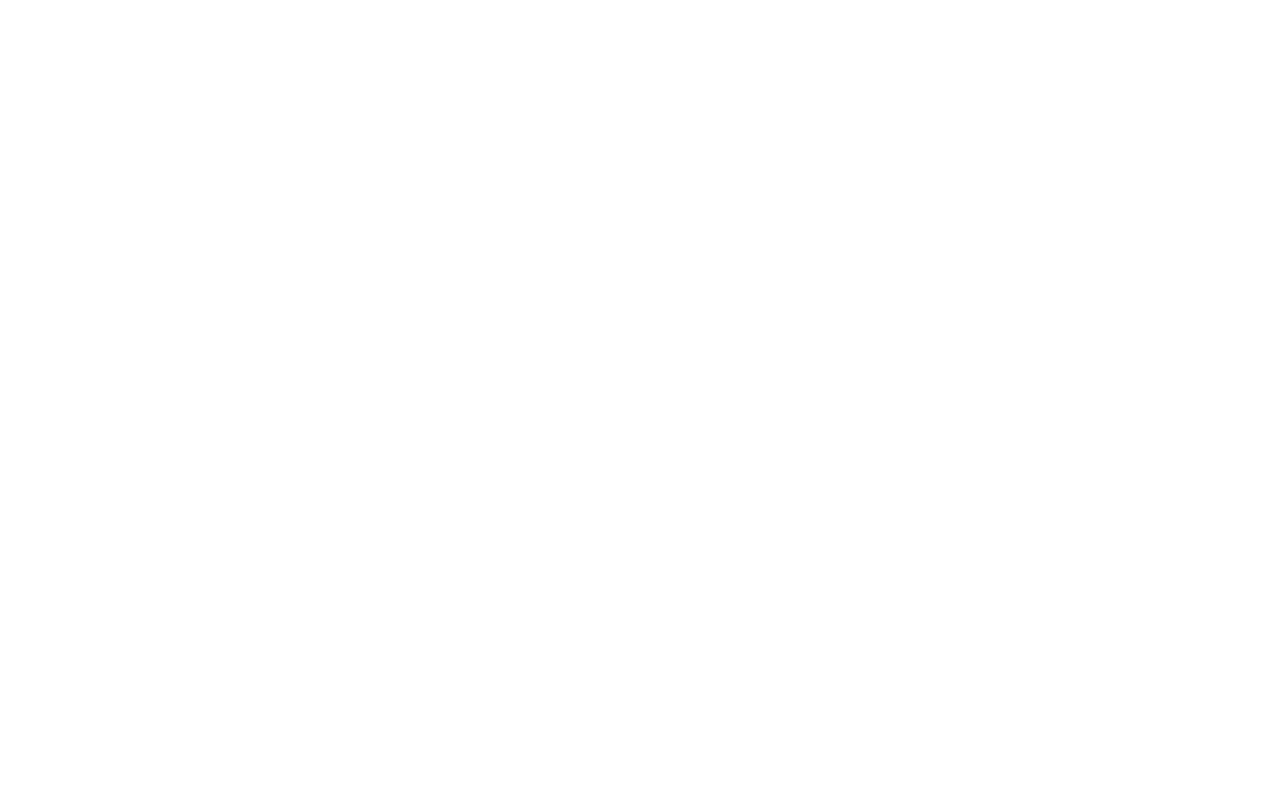
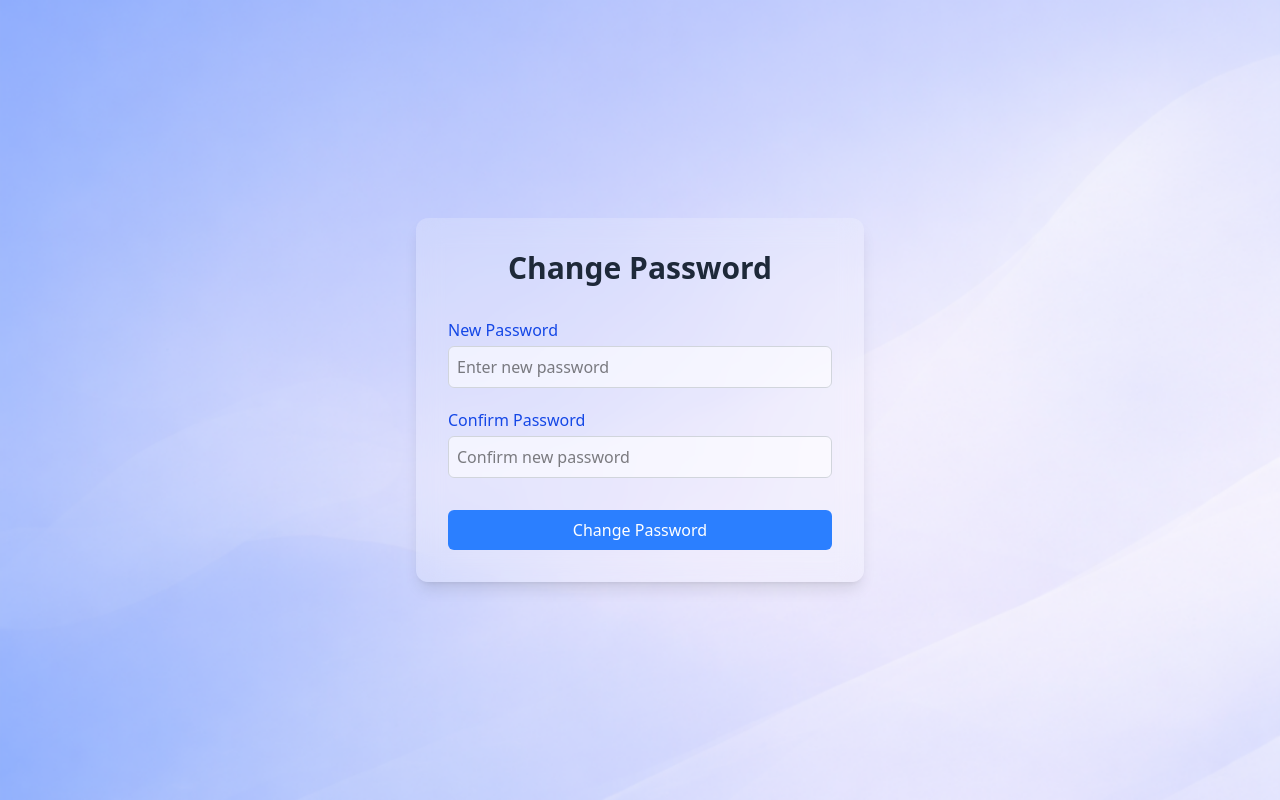
Before and after one commit to udaysinh-bodare/courseProject, a React (Vite) app in the folder client/: page /changepassword in a window 1280 px wide. Before the commit this address had no page. Built offline with nearby package versions, Linux system fonts and the light colour scheme.

Commit message:
Local updates before pull

```diff
--- a/client/src/App.jsx
+++ b/client/src/App.jsx
@@ -10,6 +10,7 @@
 import Profile from "./pages/profile";
 import AddCourse from "./pages/AddCourse/AddCourse";
 import StudentDash from "./pages/dashboard/StudentDash";
+import ChangePassword from "./pages/Auth/ChangePassword";
 
 export const loginContext = createContext()
 function App() {
@@ -28,6 +29,7 @@
 					<Route path="/viewcourse/:course_id" element={<ViewCourse/>} />
 					<Route path="/student/dashboard" element={loginStatus?<StudentDash/>:<Login/>}/>
 					<Route path="/addcourse" element={<AddCourse/>} />
+					<Route path="/changepassword" element={<ChangePassword/>} />
 				</Routes>
 			</loginContext.Provider>
 		<ToastContainer />
--- a/client/src/pages/Auth/ChangePassword.jsx
+++ b/client/src/pages/Auth/ChangePassword.jsx
@@ -1,14 +1,86 @@
-import React from 'react'
+import React from "react";
 import bg from "../../assets/background.png";
-function ChangePassword() {
-  return (
-    <div className="min-h-screen w-full bg-cover bg-center bg-no-repeat flex flex-col items-center "
-          style={{ backgroundImage: `url(${bg})` } } >
-              <div>
+import { useState } from "react";
+import { changePassword } from "../../services/studentServices";
+import { toast } from "react-toastify";
 
-              </div>
-    </div>
-  )
+ function ChangePassword() {
+    const [newpassword, setNewPassword] = useState("");
+    const [confirmpassword, setConfirmPassword] = useState("");
+    async function changepassf(newpassword, confirmpassword) {
+        // Add your change password logic here
+        console.log("Changing password to:", newpassword);
+        console.log("Confirming password:", confirmpassword);
+        if (!newpassword || !confirmpassword) {
+            toast.error("Please fill all the fields");
+            return;
+        }
+        if (newpassword !== confirmpassword) {
+            toast.error("Passwords do not match");
+            return;
+        }
+        const response = await changePassword(newpassword);
+        console.log(response);
+        if (response.status === 200) {
+            toast.success("Password changed successfully");
+        } else {
+            toast.error("Failed to change password");
+        }
+
+    }
+
+    return (
+        <div
+            className="min-h-screen w-full bg-cover bg-center bg-no-repeat
+                 flex items-center justify-center px-4"
+            style={{ backgroundImage: `url(${bg})` }}
+        >
+            <div
+                className="w-full max-w-md bg-white/20 backdrop-blur-md
+                   rounded-xl shadow-lg p-8"
+            >
+                <h1 className="text-center font-bold text-3xl mb-8 text-gray-800">
+                    Change Password
+                </h1>
+
+                {/* New Password */}
+                <div className="mb-5">
+                    <label className="block text-blue-700 font-medium mb-1">
+                        New Password
+                    </label>
+                    <input
+                        type="password"
+                        placeholder="Enter new password"
+                        className="w-full p-2 rounded-md border border-gray-300 bg-white/60
+                       focus:outline-none focus:ring-2 focus:ring-blue-500" onChange={(e) => setNewPassword(e.target.value)}
+                    />
+                </div>
+
+                {/* Confirm Password */}
+                <div className="mb-8">
+                    <label className="block text-blue-700 font-medium mb-1">
+                        Confirm Password
+                    </label>
+                    <input
+                        type="password"
+                        placeholder="Confirm new password"
+                        className="w-full p-2 rounded-md border border-gray-300 bg-white/60
+                       focus:outline-none focus:ring-2 focus:ring-blue-500" onChange={(e) => setConfirmPassword(e.target.value)}
+                    />
+                </div>
+
+                {/* Button */}
+                <button
+                    className="w-full bg-blue-500 text-white py-2 rounded-md
+                     transition-all duration-300
+                     hover:bg-blue-600 hover:scale-[1.02]
+                     active:scale-95" onClick={() => changepassf(newpassword, confirmpassword)}
+                >
+                    Change Password
+                </button>
+            </div>
+        </div>
+    );
 }
 
-export default ChangePassword
+export default ChangePassword;
--- a/client/src/services/studentServices.js
+++ b/client/src/services/studentServices.js
@@ -26,3 +26,12 @@
     }
     const response = await axios.post(url, body)
 }
+
+export async function changePassword(password) {
+    const url = config.BASE_URL + '/api/student/changepass/'
+    const body = {
+         password: password
+    }
+    const response = await axios.put(url, body)
+    return response
+}
```
